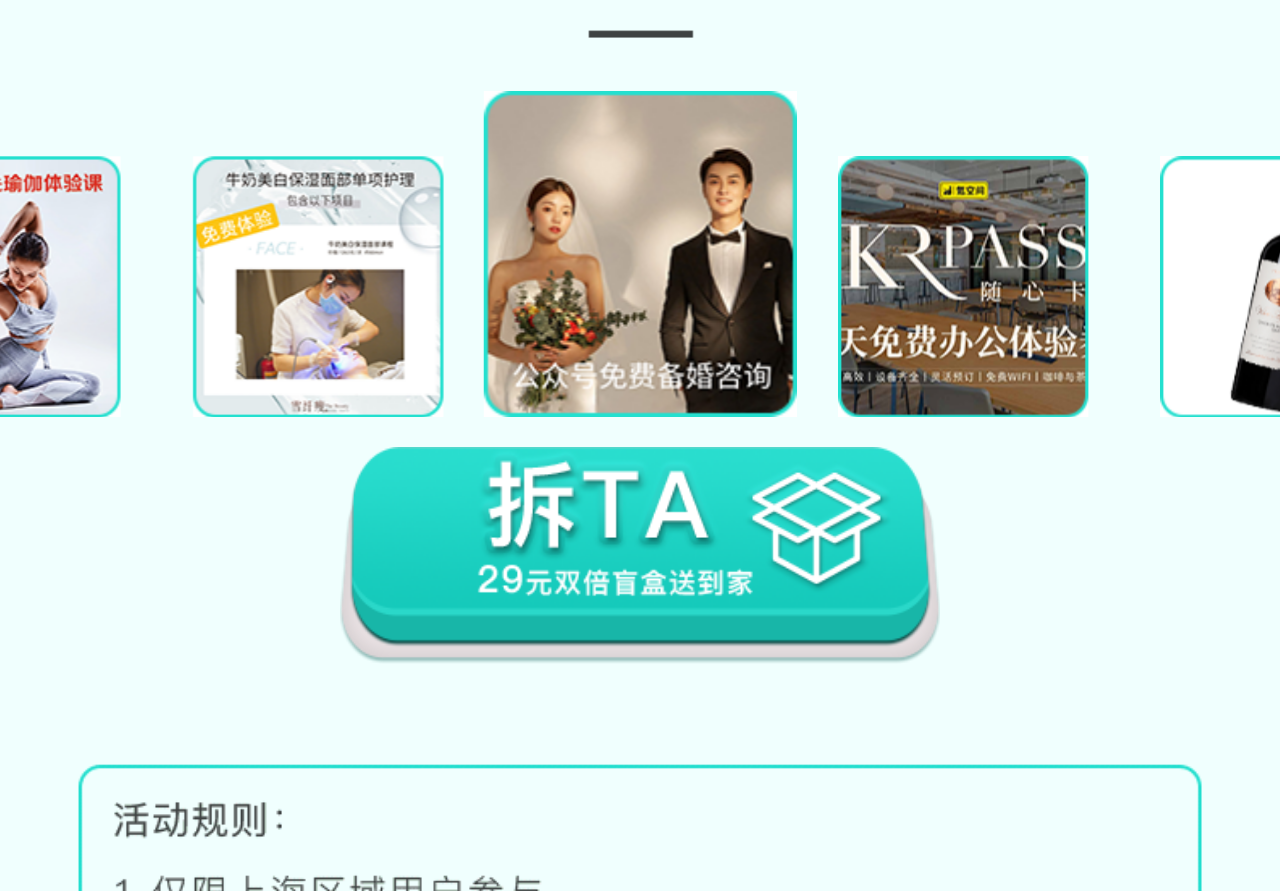
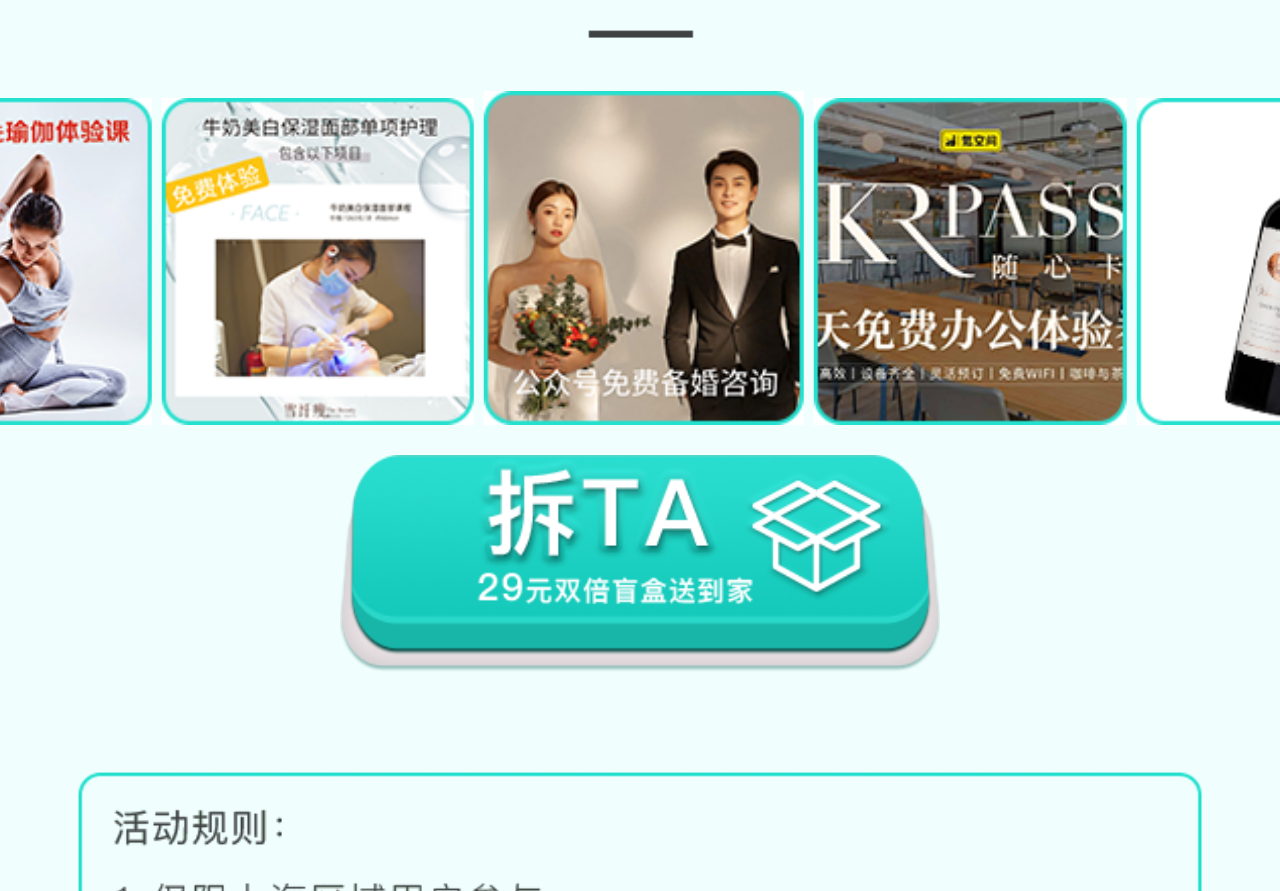
Before and after one commit to HL1115/h5, a plain HTML site: page product.html in a window 1280 px wide. Shown: the part 2615-3506 px from the top of the page. Drawn offline with Linux system fonts and the light colour scheme.

Commit message:
Add files via upload

```diff
--- a/product.html
+++ b/product.html
@@ -33,18 +33,23 @@
         .swiper-container {
             width: 100%;
         }
+        .swiper-wrapper{
+            display: flex;
+            align-items: flex-end;
 
+        }
         .swiper-slide {
             text-align: center;
             font-size: 18px;
             /* border: 2px solid #1cdccc; */
             border-radius: 10px;
             box-sizing: border-box;
-            transition: 300ms;
+            vertical-align: bottom;
+            /* transition: 300ms;
             transform: scale(0.8);
             -webkit-transform: scale(0.8);
             transform-origin:center bottom;
-            -webkit-transform-origin:center bottom;
+            -webkit-transform-origin:center bottom; */
         }
         .swiper-slide .pro{
             width: 100%;
@@ -53,8 +58,9 @@
 
         .swiper-slide-active,
         .swiper-slide-duplicate-active {
-            transform: scale(1);
-            -webkit-transform: scale(1);
+            width: 25%!important;
+            /* transform: scale(1);
+            -webkit-transform: scale(1); */
         }
     </style>
 </head>
```
